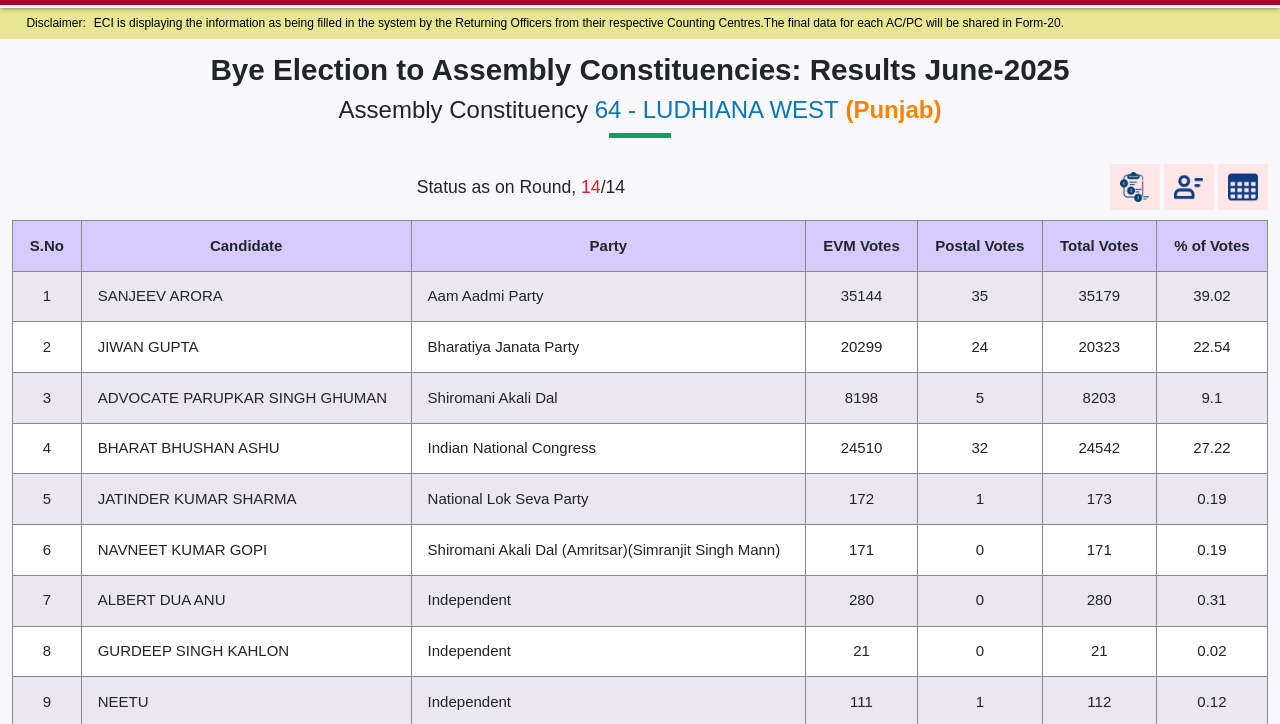
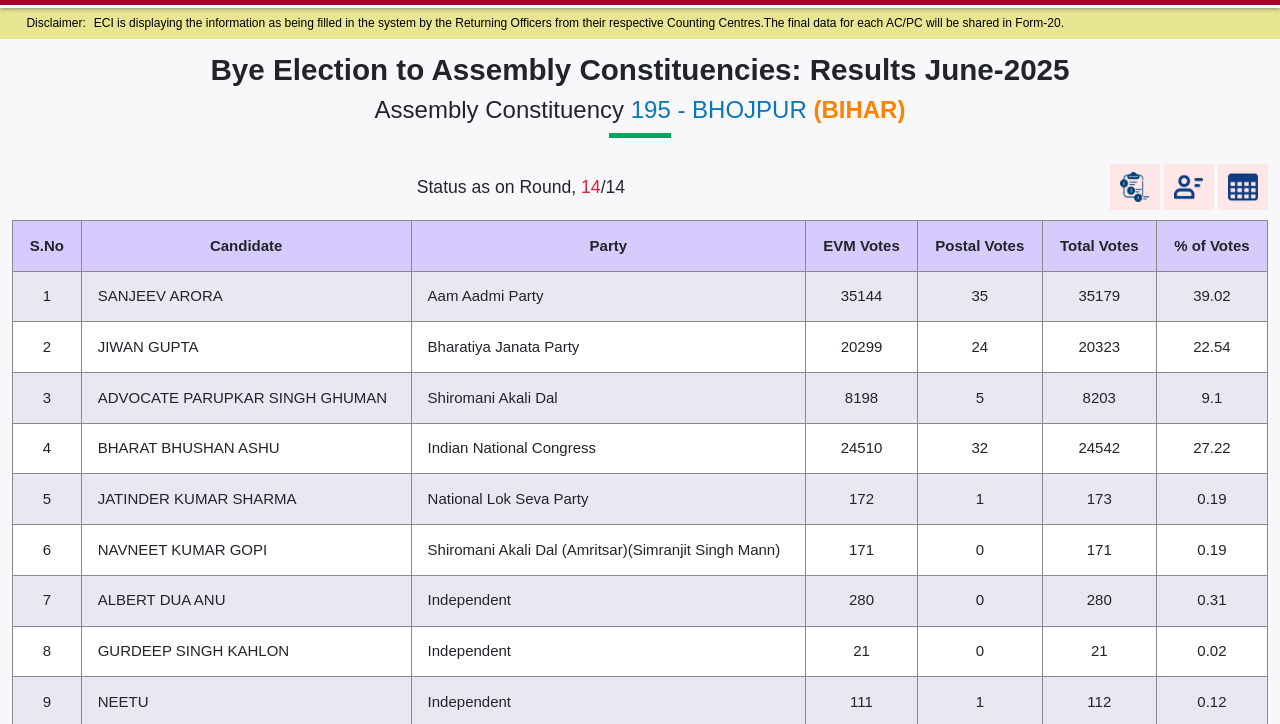
Before and after one commit to RajivIDPL/elections_test, a plain HTML site: page index.html in a window 1280 px wide. Shown: the part 75-799 px from the top of the page. Drawn offline with Linux system fonts and the light colour scheme; a script that the page names is missing; a web font is replaced by a local one.

Commit message:
bihar change

```diff
--- a/index.html
+++ b/index.html
@@ -44,7 +44,7 @@
         <h1>
           <div>Bye Election to Assembly Constituencies: Results June-2025 </div>
         </h1>
-        <h2>Assembly Constituency <span>64 - LUDHIANA WEST<strong> (Punjab)</strong></span> </h2>
+        <h2>Assembly Constituency <span>195 - BHOJPUR<strong> (BIHAR)</strong></span> </h2>
 
       </div>
 
```
Also changed, not shown: index1.html (+1 -1 lines).
